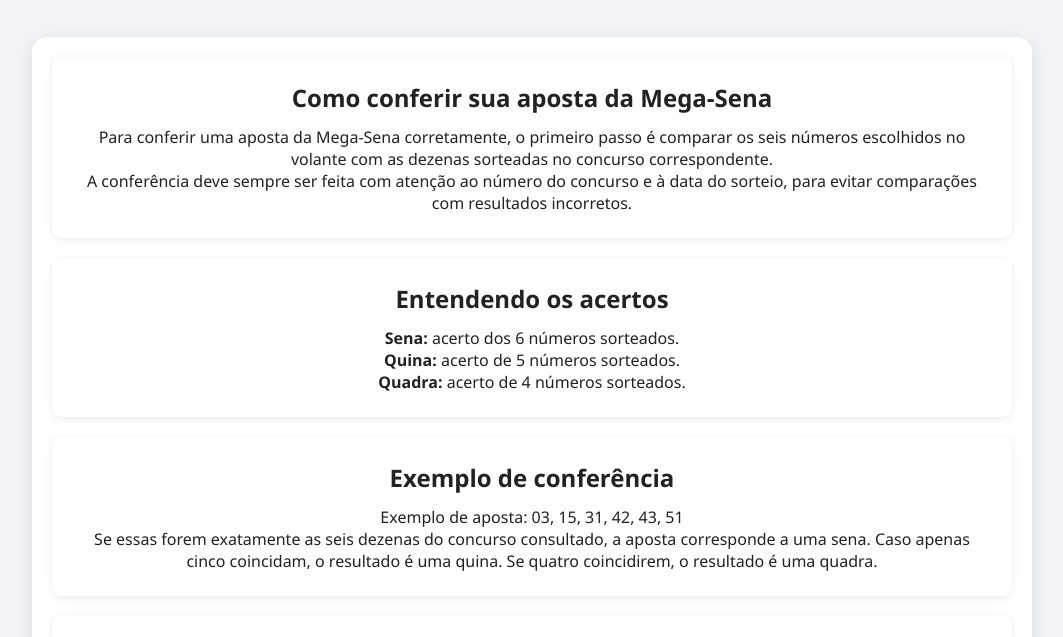
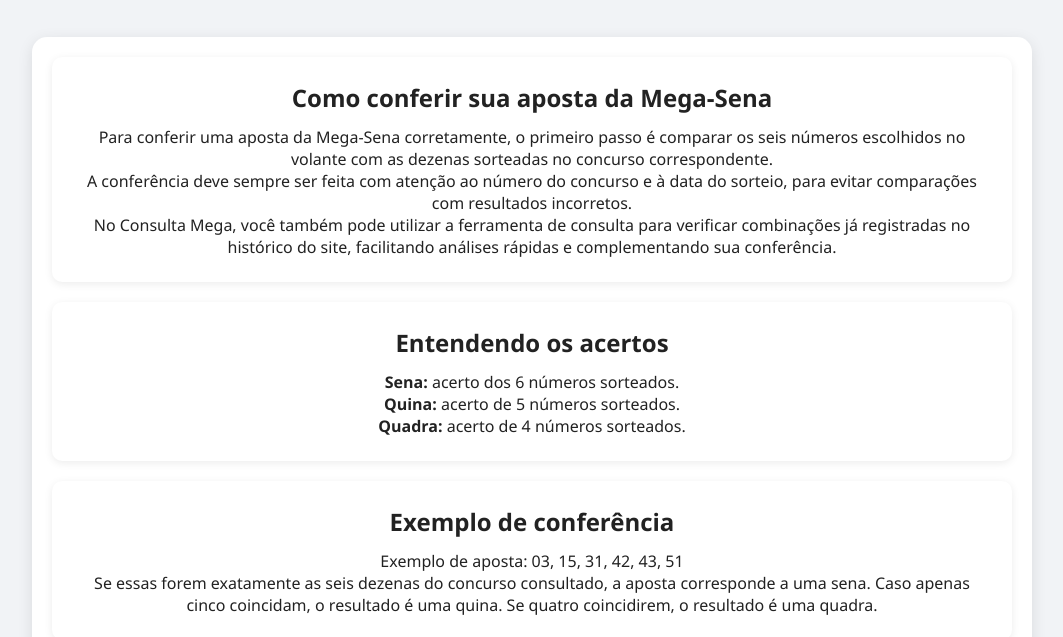
Before and after one commit to Vazzarys/app-mega-sena, a website: page como-conferir.html in a window 1280 px wide. Shown: the part 149-786 px from the top of the page, without its empty margins (108-1171 px from the left). Drawn offline with Linux system fonts and the light colour scheme.

Commit message:
Melhora orientação de conferência na página explicativa

```diff
--- a/como-conferir.html
+++ b/como-conferir.html
@@ -31,6 +31,10 @@
   <p>
     A conferência deve sempre ser feita com atenção ao número do concurso e à data do sorteio, para
     evitar comparações com resultados incorretos.
+  </p>
+  <p>
+    No Consulta Mega, você também pode utilizar a ferramenta de consulta para verificar combinações
+    já registradas no histórico do site, facilitando análises rápidas e complementando sua conferência.
   </p>
 </section>
 
```
Lines whose indentation alone changed are shown as unchanged.
